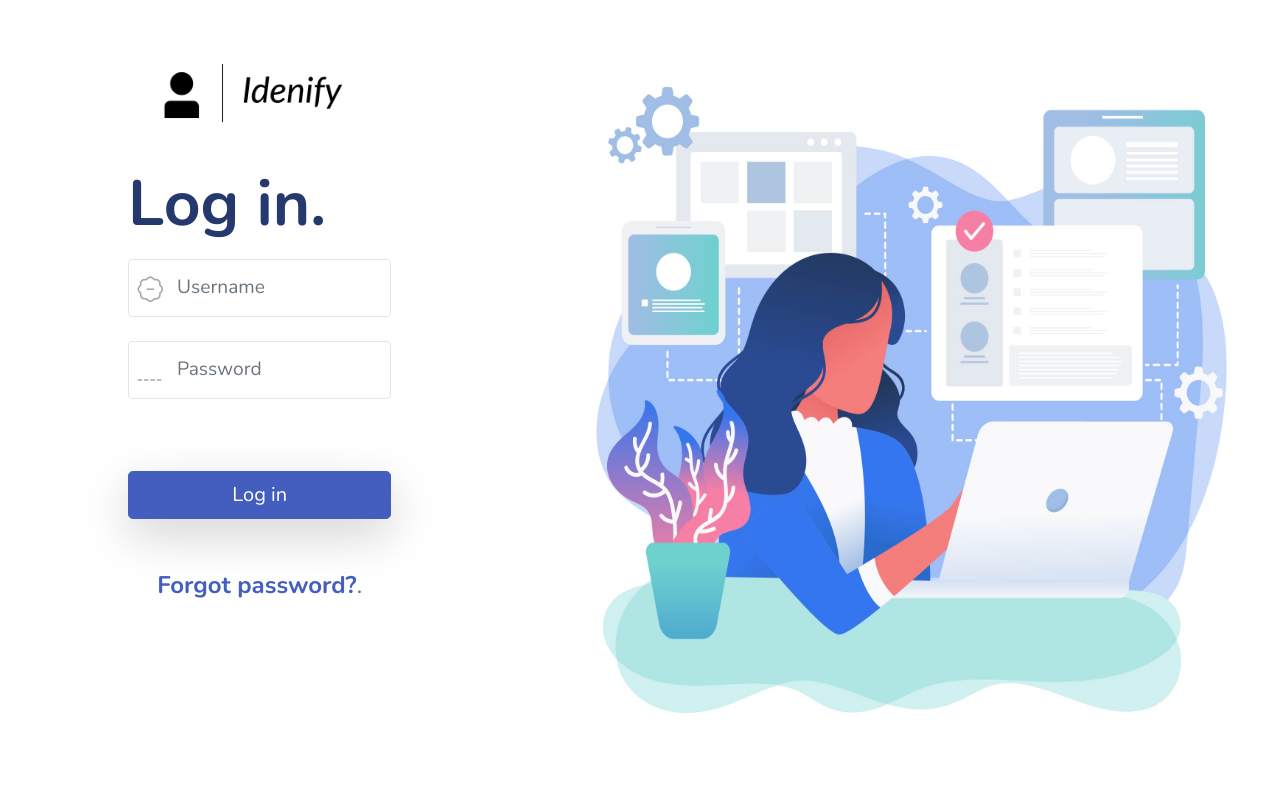
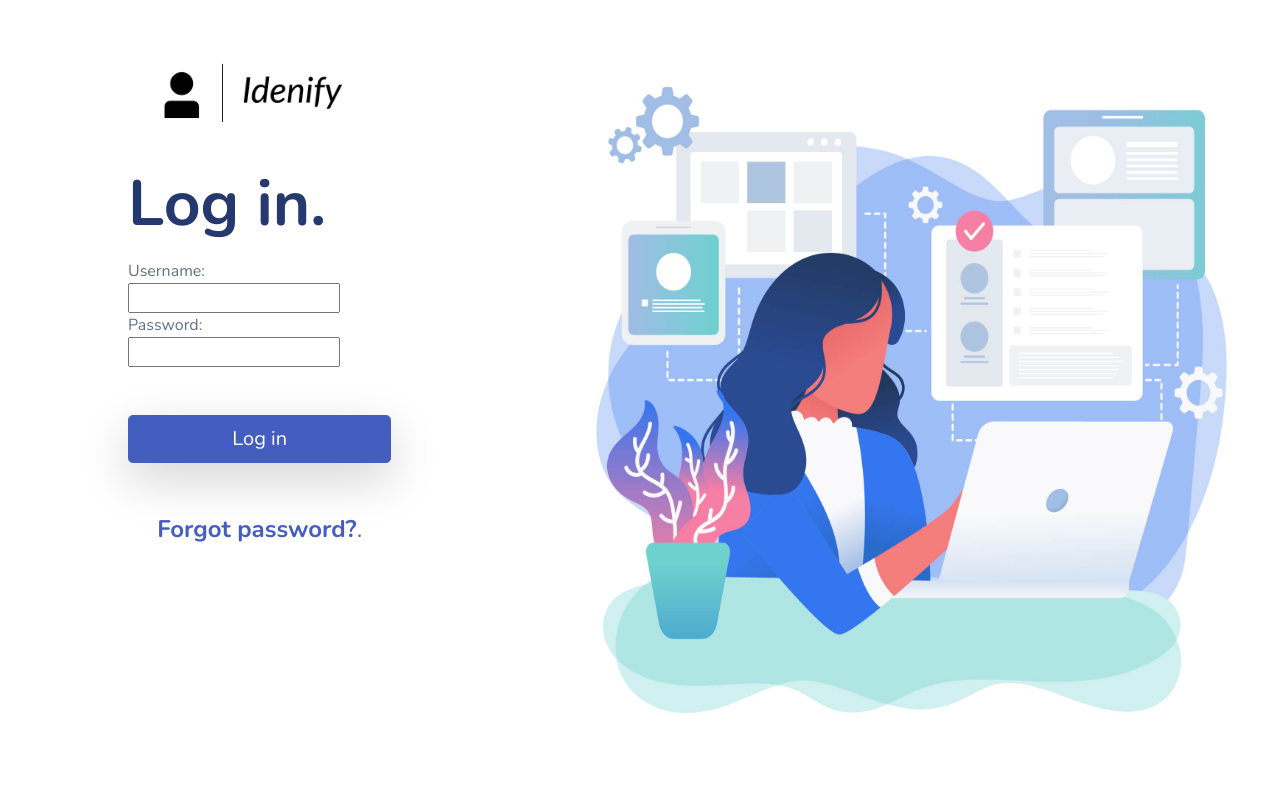
Before and after one commit to SaadJamilAkhtar/Portfolio, a Django app: page /login in a window 1280 px wide. Run offline with Django 4.2, Linux system fonts and the light colour scheme; some libraries are stand-ins or nearby versions.

Commit message:
added forms

```diff
--- /dev/null
+++ b/Main/forms.py
@@ -0,0 +1,6 @@
+from django import forms
+
+
+class LoginForm(forms.Form):
+    username = forms.CharField(max_length=255)
+    password = forms.CharField(max_length=255, widget=forms.PasswordInput())
--- a/Main/views.py
+++ b/Main/views.py
@@ -1,5 +1,6 @@
 from django.shortcuts import render
 from User.models import *
+from .forms import *
 
 
 def index(request):
@@ -13,3 +14,12 @@ def index(request):
     }
 
     return render(request, 'index.html', data)
+
+
+def login(request):
+    if request.POST:
+        print(request.POST)
+    data = {
+        'form': LoginForm()
+    }
+    return render(request, 'login.html', data)
--- a/Portfolio/urls.py
+++ b/Portfolio/urls.py
@@ -23,5 +23,5 @@ from Main.views import *
 urlpatterns = [
                   path('admin/', admin.site.urls),
                   path('', index, name='main'),
-                  path('login', TemplateView.as_view(template_name="login.html"))
+                  path('login', login, name='login')
               ] + static(settings.MEDIA_URL, document_root=settings.MEDIA_ROOT)
--- a/templates/login.html
+++ b/templates/login.html
@@ -27,18 +27,22 @@
 
 
                 <form action="" method="post">
-                    <div class="form-group position-relative has-icon-left mb-4">
-                        <input type="text" class="form-control form-control-xl" placeholder="Username">
-                        <div class="form-control-icon">
-                            <i class="bi bi-person"></i>
-                        </div>
-                    </div>
-                    <div class="form-group position-relative has-icon-left mb-4">
-                        <input type="password" class="form-control form-control-xl" placeholder="Password">
-                        <div class="form-control-icon">
-                            <i class="bi bi-shield-lock"></i>
-                        </div>
-                    </div>
+                    {% csrf_token %}
+                    {#                    <div class="form-group position-relative has-icon-left mb-4">#}
+                    {#                        <input type="text" class="form-control form-control-xl" placeholder="Username" ,#}
+                    {#                               name="Username">#}
+                    {#                        <div class="form-control-icon">#}
+                    {#                            <i class="bi bi-person"></i>#}
+                    {#                        </div>#}
+                    {#                    </div>#}
+                    {#                    <div class="form-group position-relative has-icon-left mb-4">#}
+                    {#                        <input type="password" class="form-control form-control-xl" placeholder="Password" ,#}
+                    {#                               name="Password">#}
+                    {#                        <div class="form-control-icon">#}
+                    {#                            <i class="bi bi-shield-lock"></i>#}
+                    {#                        </div>#}
+                    {#                    </div>#}
+                    {{ form }}
                     <button class="btn btn-primary btn-block btn-lg shadow-lg mt-5">Log in</button>
                 </form>
                 <div class="text-center mt-5 text-lg fs-4">
@@ -48,7 +52,7 @@
         </div>
         <div class="col-lg-7 d-none d-lg-block">
             <div id="auth-right">
-                <img src="{% static 'assets/imgs/login.jpg' %}" style="width: 100%; height: 100%;" alt="">
+                <img src="{% static 'assets/imgs/login.jpg' %}" style="width: 100%; height: 100%;" alt="Img">
             </div>
         </div>
     </div>
```
